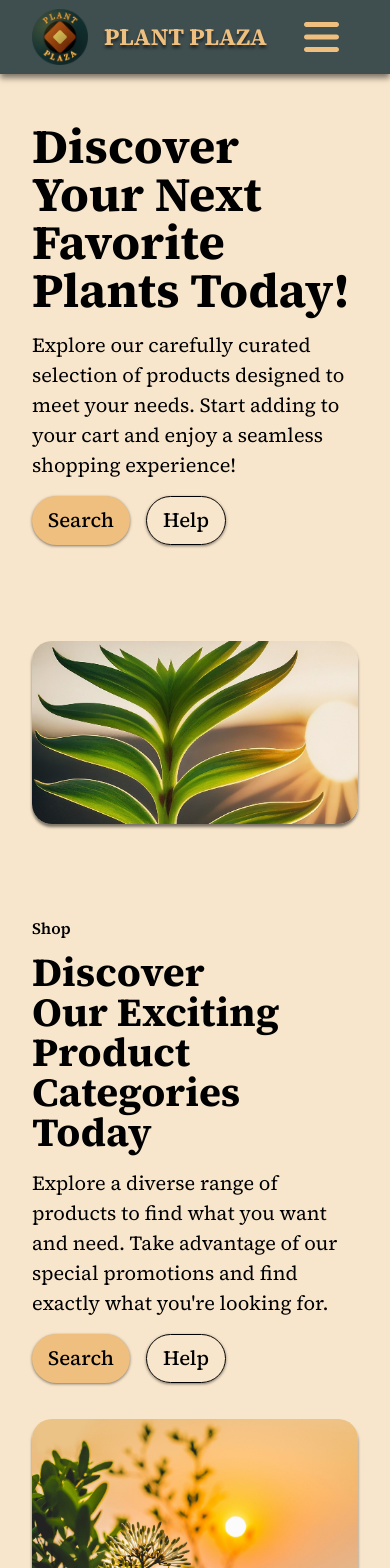
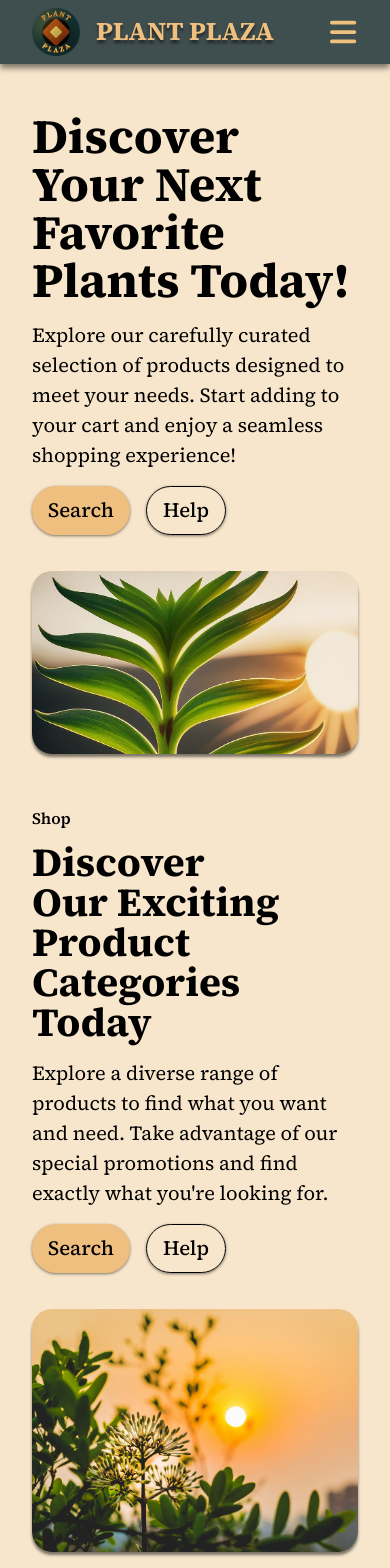
Before and after one commit to biandresen/ShoppingCart, a React (Vite) app: page / in a window 390 px wide. Shown: the top 1568 px of the page. Built offline with nearby package versions, Linux system fonts and the light colour scheme; a web font is replaced by a local one.

Commit message:
styles: fix layout details Refs: #32 #33 #34 #35 #38

```diff
--- a/src/components/sharedComponents/CartItemCard.tsx
+++ b/src/components/sharedComponents/CartItemCard.tsx
@@ -1,6 +1,7 @@
 import { Product } from "../../types";
 import { useCart } from "../../context/CartContext";
 import { formatCurrency } from "../../utils/formatCurrency";
+import { NavLink } from "react-router-dom";
 
 export default function CartItemCard({ id, name, price, imageUrl }: Product) {
   const {
@@ -14,15 +15,20 @@ export default function CartItemCard({ id, name, price, imageUrl }: Product) {
 
   return (
     <div className="cart-section__card">
+      <NavLink to={`/products/${id}`}>
         <img
           className="cart-card__image"
           src={imageUrl}
           alt={`product: ${name}`}
           aria-label={`product: ${name}`}
         />
+      </NavLink>
+
       <div className="cart-card__container">
         <div className="cart-card__heading-price-container">
-          <h3 className="cart-card__heading">{name}</h3>
+          <h3 className="cart-card__heading">
+            <NavLink to={`/products/${id}`}>{name}</NavLink>
+          </h3>
           <p className="cart-card__price">
             <data value={price}>{"$" + formatCurrency(price) * quantity}</data>
           </p>
--- a/src/components/sharedComponents/ProductCard.tsx
+++ b/src/components/sharedComponents/ProductCard.tsx
@@ -2,6 +2,7 @@ import { useNavigate } from "react-router";
 import { useCart } from "../../context/CartContext";
 import { Product } from "../../types";
 import { formatCurrency } from "../../utils/formatCurrency";
+import { NavLink } from "react-router-dom";
 
 export default function ProductCard({
   id,
@@ -34,7 +35,9 @@ export default function ProductCard({
           loading="lazy"
         />
       </button>
-      <h3 className="product-card__heading">{name}</h3>
+      <h3 className="product-card__heading">
+        <NavLink to={`/products/${id}`}>{name}</NavLink>
+      </h3>
       <p className="product-card__body">{description}</p>
       <p className="product-card__price">
         <data value={price}>{"$" + formatCurrency(price)}</data>
--- a/src/styles/Footer.module.css
+++ b/src/styles/Footer.module.css
@@ -86,6 +86,9 @@
   text-decoration: none;
   color: var(--color-text);
 }
+.footer__links-title{
+  font-size: var(--font-size-l);
+}
 
 @media (max-width: 767px) {
   .footer {
--- a/src/styles/Header.module.css
+++ b/src/styles/Header.module.css
@@ -101,10 +101,11 @@
     justify-content: space-between;
   }
   .header__title {
-    font-size: calc(var(--font-size-xs) + 3vw);
+    font-size: calc(var(--font-size-l) + 1.5vw);
   }
   .header__menu-button {
     display: block;
+    width: calc(var(--font-size-2xl) + 2.5vw);
   }
   .header__container {
     flex-direction: column;
--- a/src/styles/Home.module.css
+++ b/src/styles/Home.module.css
@@ -177,7 +177,7 @@
   gap: var(--spacing-m);
 }
 .newsletter-section__input::placeholder {
-color:var(--color-text-alternative-muted)
+  color: var(--color-text-alternative-muted);
 }
 
 @media (max-width: 767px) {
@@ -186,12 +186,13 @@ color:var(--color-text-alternative-muted)
   }
   .hero-section__content {
     flex-direction: column;
+    padding-bottom: var(--spacing-xs);
   }
   .hero-section__image {
     margin: var(--spacing-l) 0 0 0;
   }
   .shop-section {
-    padding: var(--spacing-xl) 0;
+    padding: var(--spacing-s) 0 var(--spacing-xl) 0;
   }
   .shop-section__content {
     flex-direction: column;
--- a/src/styles/Products.module.css
+++ b/src/styles/Products.module.css
@@ -32,6 +32,7 @@
   background-color: inherit;
   border-radius: var(--border-radius);
   padding: 0;
+  flex: 0;
   cursor: pointer;
   border: none;
 }
@@ -82,6 +83,7 @@
   }
   .products-section__card {
     height: auto;
+    padding-bottom: 30px;
   }
   .product-card__price {
     position: static;
--- a/src/styles/main.css
+++ b/src/styles/main.css
@@ -18,6 +18,11 @@ body {
 
 button:hover {
   filter: brightness(1.1);
+}
+
+a {
+  text-decoration: none;
+  color: inherit;
 }
 
 .fetch-error-message {
@@ -175,6 +180,9 @@ input:focus {
   .quantity-reset {
     bottom: -15px;
   }
+  .logo {
+    width: var(--font-size-4xl);
+  }
 }
 
 @media (min-width: 768px) and (max-width: 1199px) {
```
Lines whose indentation alone changed are shown as unchanged.
